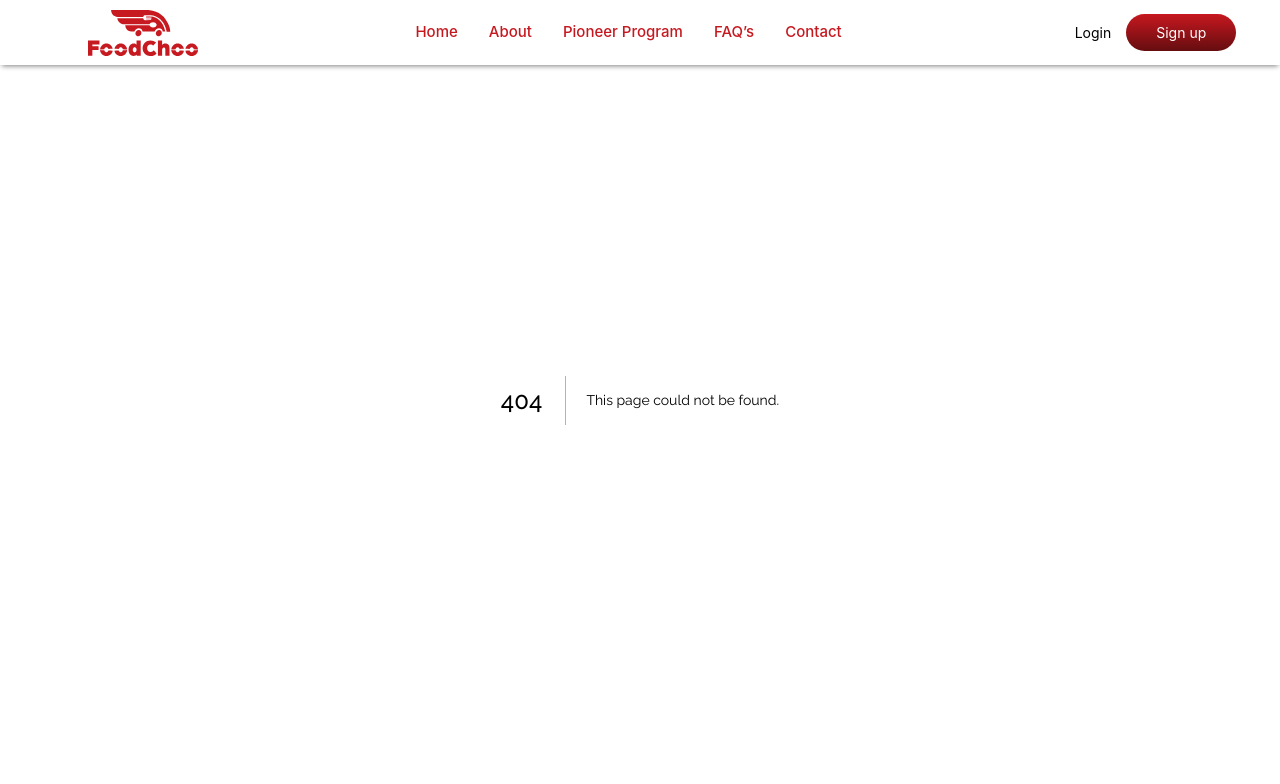
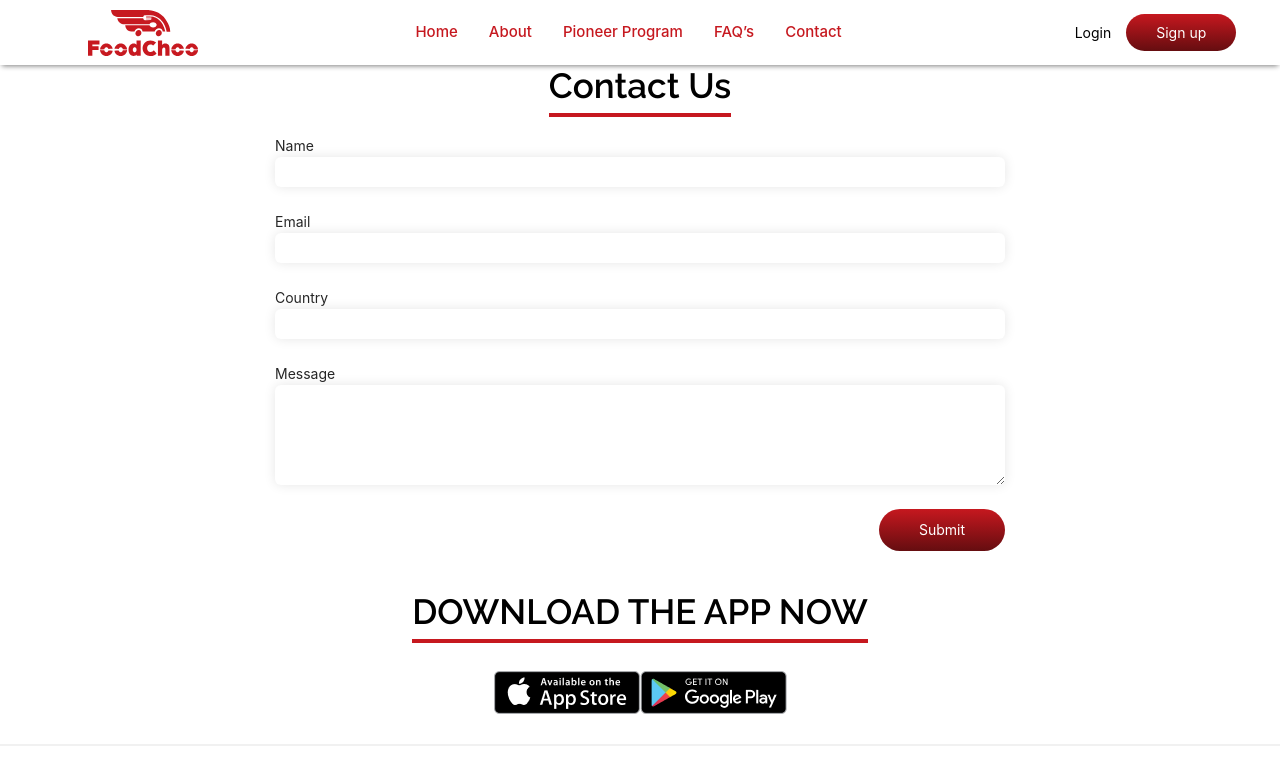
Before and after one commit to ahsankhan201010/foodchoo-nextjs, a Next.js app: page /contact in a window 1280 px wide. Before the commit this address had no page. Shown: the top 784 px of the page. Built offline with nearby package versions, Linux system fonts and the light colour scheme.

Commit message:
contact and FAQ page done

```diff
--- a/assets/scss/_global.scss
+++ b/assets/scss/_global.scss
@@ -104,6 +104,13 @@ button {
   padding: 0 0 10px 0;
   position: relative;
   font-size: $f-x-lg;
+  font-weight: $weigth-medium;
+
+}
+.theme-title-max {
+  &::after {
+    width: 100%;
+  }
 }
 
 .theme-title-max {
@@ -125,3 +132,13 @@ button {
 }
 
 // theme titles styles end
+.w-fit-content {
+  width: fit-content;
+}
+
+.ant-input:focus, .ant-input-focused {
+  border-color: #8c8c8c;
+  box-shadow: 0 0 0px 1px rgba(0, 0, 0, 0.1);
+  border-right-width: 1px !important;
+  outline: 0;
+}
--- a/assets/scss/index.scss
+++ b/assets/scss/index.scss
@@ -5,6 +5,10 @@
 // react boot strap
 
 @import "~bootstrap/scss/bootstrap";
+
+// antd styles import
+
+@import 'antd/dist/antd.css';
 
 // app variables imports
 
--- a/package.json
+++ b/package.json
@@ -8,6 +8,7 @@
     "lint": "next lint"
   },
   "dependencies": {
+    "antd": "^4.17.1",
     "bootstrap": "4.6.0",
     "next": "12.0.4",
     "node-sass": "4.14.1",
--- a/pages/_pages.scss
+++ b/pages/_pages.scss
@@ -3,6 +3,8 @@
 @import "Home";
 @import "about/about";
 @import "pioneer-program/pioneerProgram.scss";
+@import "contact/contact";
+@import "faq/faq";
 
 // pages responsive styles
 @import "Responsive";
--- /dev/null
+++ b/pages/contact/_contact.scss
@@ -0,0 +1,22 @@
+.i-am-contact{
+    .container{
+        .row{
+            .fields-wrapper{
+
+            }
+        }
+    }
+}
+.contact-input{
+    // box-shadow: 0 0 0 1px rgba(0,0,0,0.1);
+    box-shadow: 0px 0px 12px 0px rgba(0,0,0,0.1);
+    border: 0px;
+    border-radius:6px;
+
+}
+.contact-message{
+    min-height: 100px !important;
+}
+.download-out-app{
+    margin: 40px 0px;
+}
--- /dev/null
+++ b/pages/contact/index.jsx
@@ -0,0 +1,47 @@
+import React from 'react'
+import {Input, Form} from "antd"
+import Button from '../../uiComponents/button/Button';
+import DownloadActions from '../../uiComponents/downloadActions/DownloadActions';
+
+const Contact = () => {
+    return (
+        <div className="layout i-am-contact">
+          <div className="container">
+                <div className="row">
+                    <div className="col-lg-12 d-flex justify-content-center ">
+                        <h1 className="theme-title theme-title-red m-auto theme-title-max">Contact Us</h1>
+                    </div>
+                    <div className="col-lg-2"></div>
+                    <div className="col-lg-8 fields-wrapper">
+                            <Form>
+                                <Form.Item name="name" >
+                                    <p>Name</p>
+                                    <Input  className="contact-name contact-input"  type="text"/>
+                                </Form.Item>
+                                <Form.Item name="name">
+                                    <p>Email</p>
+                                    <Input  className="contact-email contact-input"  type="text"/>
+                                </Form.Item>
+                                <Form.Item name="name" >
+                                    <p>Country</p>
+                                    <Input  className="contact-country contact-input"  type="text"/>
+                                </Form.Item>
+                                <Form.Item name="name" >
+                                    <p>Message</p>
+                                    <Input.TextArea  className="contact-message contact-input"  type="text"/>
+                                </Form.Item>
+                                <div className="ml-auto w-fit-content">
+                                    <Button className="" red>Submit</Button>
+                                </div>
+                            </Form>
+                    </div>
+                    <div className="col-lg-2"></div>
+
+                    <DownloadActions/>
+                </div>
+            </div>
+        </div>
+    )
+}
+
+export default Contact
--- /dev/null
+++ b/pages/faq/_faq.scss
@@ -0,0 +1,17 @@
+.faq-collapse{
+    background: none;
+    border: 0;
+    .ant-collapse-item{
+        border: 0;
+        box-shadow: 0px 0px 12px 0px rgba(0,0,0,0.1);
+        margin: 10px 0px;
+        border-radius: 6px !important;
+        .ant-collapse-header {
+            padding: 8px 16px
+        }
+        .ant-collapse-content{
+            border-radius: 0px 0px 6px 6px;
+            border-top: 1px solid #ececec;
+        }
+    }
+}
--- /dev/null
+++ b/pages/faq/index.jsx
@@ -0,0 +1,43 @@
+import React from 'react'
+import { Collapse } from "antd";
+
+import DownloadActions from '../../uiComponents/downloadActions/DownloadActions';
+
+const { Panel } = Collapse;
+
+const text = `
+  A dog is a type of domesticated animal.
+  Known for its loyalty and faithfulness,
+  it can be found as a welcome guest in many households across the world.
+`;
+
+const faq = () => {
+    return (
+        <div className="layout i-am-faq">
+        <div className="container">
+              <div className="row">
+                  <div className="col-lg-12 d-flex justify-content-center ">
+                      <h1 className="theme-title theme-title-red m-auto theme-title-max">FAQ'S</h1>
+                  </div>
+                  <div className="col-lg-2"></div>
+                  <div className="col-lg-8 fields-wrapper">
+                  <Collapse expandIconPosition={"right"} className="faq-collapse">
+                    <Panel header="Question 1" key="1">
+                        <div>{text}</div>
+                    </Panel>
+                    <Panel header="Question 2" key="2">
+                        <div>{text}</div>
+                    </Panel>
+                    <Panel header="Question 3" key="3">
+                        <div>{text}</div>
+                    </Panel>
+                </Collapse>
+                  </div>
+                  <div className="col-lg-2"></div>
+                  <DownloadActions/>
+              </div>
+          </div>
+      </div>
+    )
+}
+export default faq
--- a/uiComponents/_uiComponents.scss
+++ b/uiComponents/_uiComponents.scss
@@ -8,4 +8,6 @@
 @import "foodMenu/FoodMenu";
 @import "paragraph/Paragraph";
 @import "locationMarker/LocationMarker";
+@import "downloadActions/downloadActions";
+
 // components responsive stylings
--- a/uiComponents/downloadBtns/DownloadActions.jsx
+++ b/uiComponents/downloadActions/DownloadActions.jsx
@@ -3,10 +3,10 @@ import playStore from "../../assets/images/icons/playstore.png";
 const DownloadActions = () => {
     return (
         <>
-            <div className="mb-3 col-lg-12 d-flex justify-content-center">
+            <div className="mb-3 mt-7 col-lg-12 d-flex justify-content-center download-our-app">
                 <h1 className="theme-title theme-title-red theme-title-max">DOWNLOAD THE APP NOW</h1>
             </div>
-            <div className=" download-icons col-lg-12 d-flex justify-content-center">
+            <div className=" mb-5 download-icons col-lg-12 d-flex justify-content-center">
                 <img src={appStoreIcon.src} alt="" />
                 <img src={playStore.src} alt="" />
             </div>
--- /dev/null
+++ b/uiComponents/downloadActions/_downloadActions.scss
@@ -0,0 +1,3 @@
+.download-our-app{
+    margin: 40px 0px;
+}
```
Also changed, not shown: 1 other file (tests, documents, lock files or other folders).
